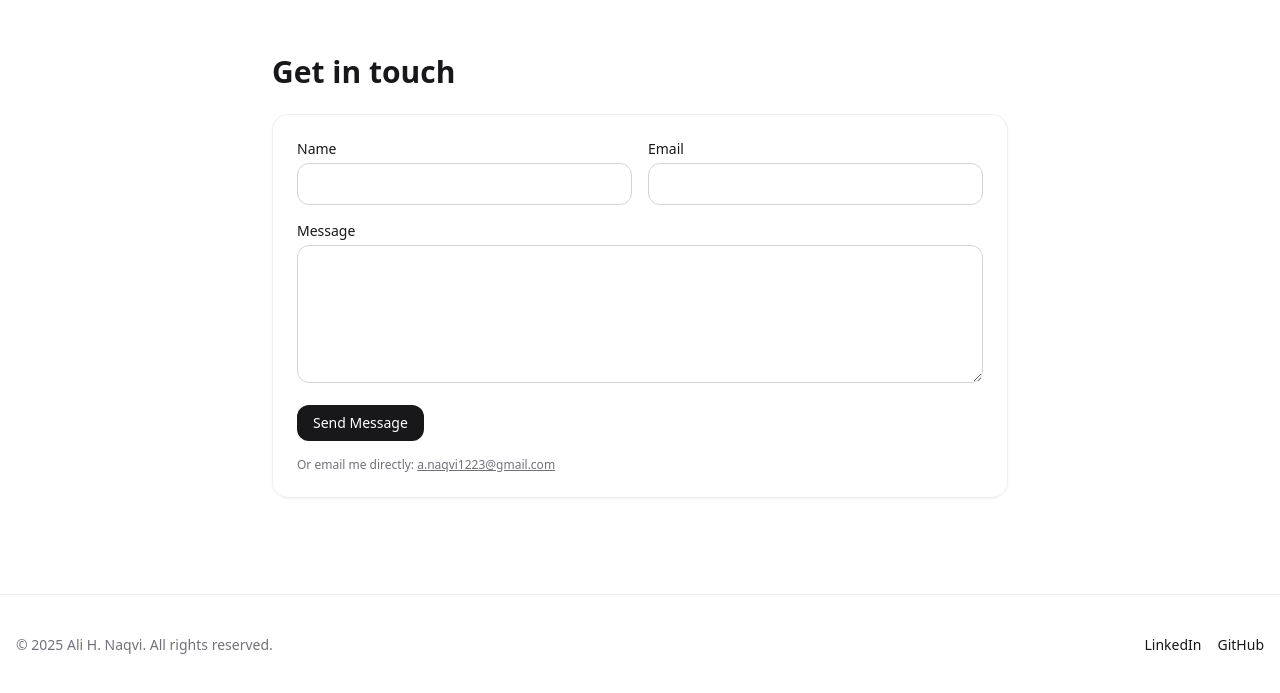
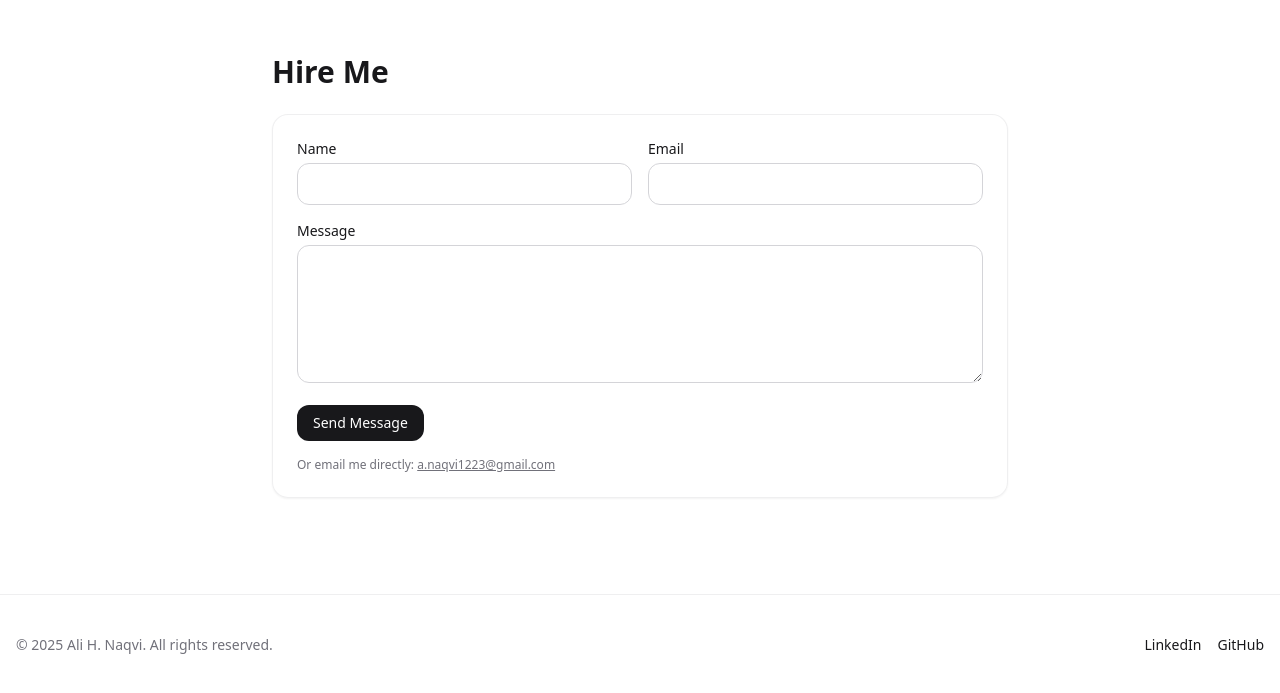
Before and after one commit to GitAHN01/Ali-Portfolio-Updated, a React (Vite) app: page / in a window 1280 px wide. Shown: the part 3325-4018 px from the top of the page. Built offline with nearby package versions, Linux system fonts and the light colour scheme.

Commit message:
Update Contact.jsx

```diff
--- a/src/components/Contact.jsx
+++ b/src/components/Contact.jsx
@@ -4,8 +4,8 @@ export default function Contact(){
   return (
     <section id="contact" className="section">
       <div className="container max-w-3xl">
-        <h2 className="text-2xl md:text-3xl font-semibold mb-6">Get in touch</h2>
-        <form className="card p-6 space-y-4" action="https://formspree.io/f/your-id" method="POST">
+        <h2 className="text-2xl md:text-3xl font-semibold mb-6">Hire Me</h2>
+        <form className="card p-6 space-y-4" action="https://formspree.io/f/mldpljjw" method="POST">
           <div className="grid md:grid-cols-2 gap-4">
             <div>
               <label className="text-sm block mb-1">Name</label>
```
